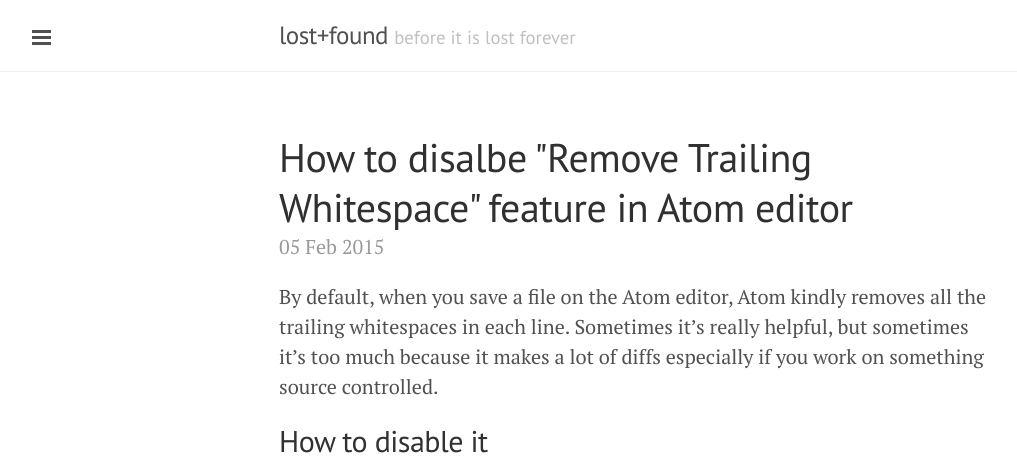
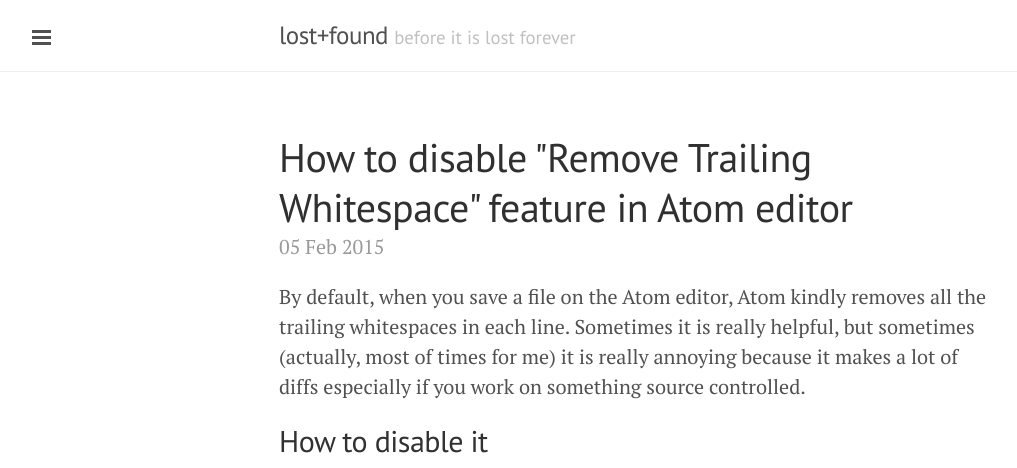
Before and after one commit to kei51e/kei51e.github.io, a Jekyll site: the page built from _posts/2015-02-05-how-to-disable-remove-trailing-whitespace-feature.md, in a window 1280 px wide. Shown: the top 468 px of the page, without its empty margins (1-1018 px from the left). Built offline with Jekyll 4.4.1, drawn with Linux system fonts in a browser that asks for light colours; Markdown is read by kramdown in place of the engine named in the settings; grey boxes are pictures that could not be loaded.

Commit message:
Fix a typo, etc

```diff
--- a/_posts/2015-02-05-how-to-disable-remove-trailing-whitespace-feature.md
+++ b/_posts/2015-02-05-how-to-disable-remove-trailing-whitespace-feature.md
@@ -1,12 +1,12 @@
 ---
 layout: post
-title: How to disalbe "Remove Trailing Whitespace" feature in Atom editor
+title: How to disable "Remove Trailing Whitespace" feature in Atom editor
 ---
 
 By default, when you save a file on the Atom editor,
 Atom kindly removes all the trailing whitespaces in each line.
-Sometimes it's really helpful,
-but sometimes it's too much because it makes a lot of diffs
+Sometimes it is really helpful,
+but sometimes (actually, most of times for me) it is really annoying because it makes a lot of diffs
 especially if you work on something source controlled.
 
 
```
